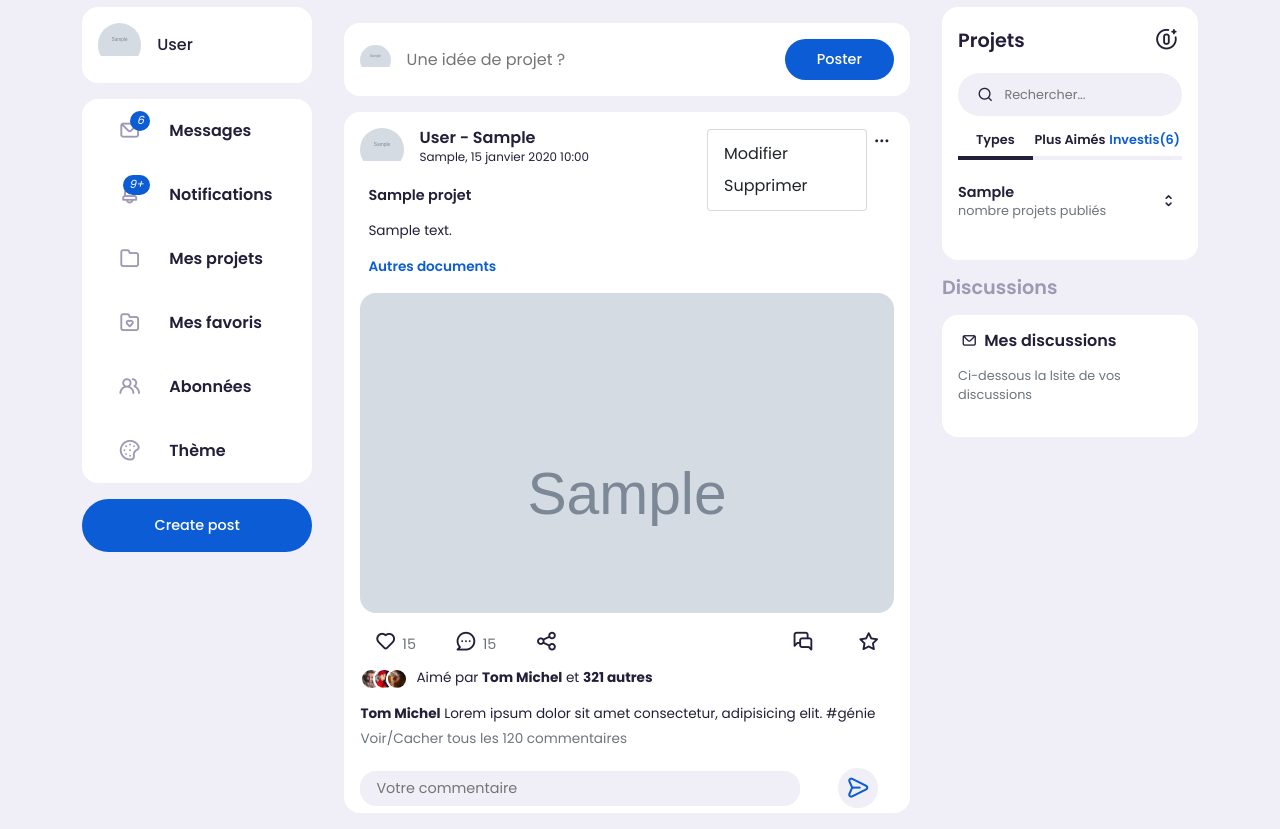
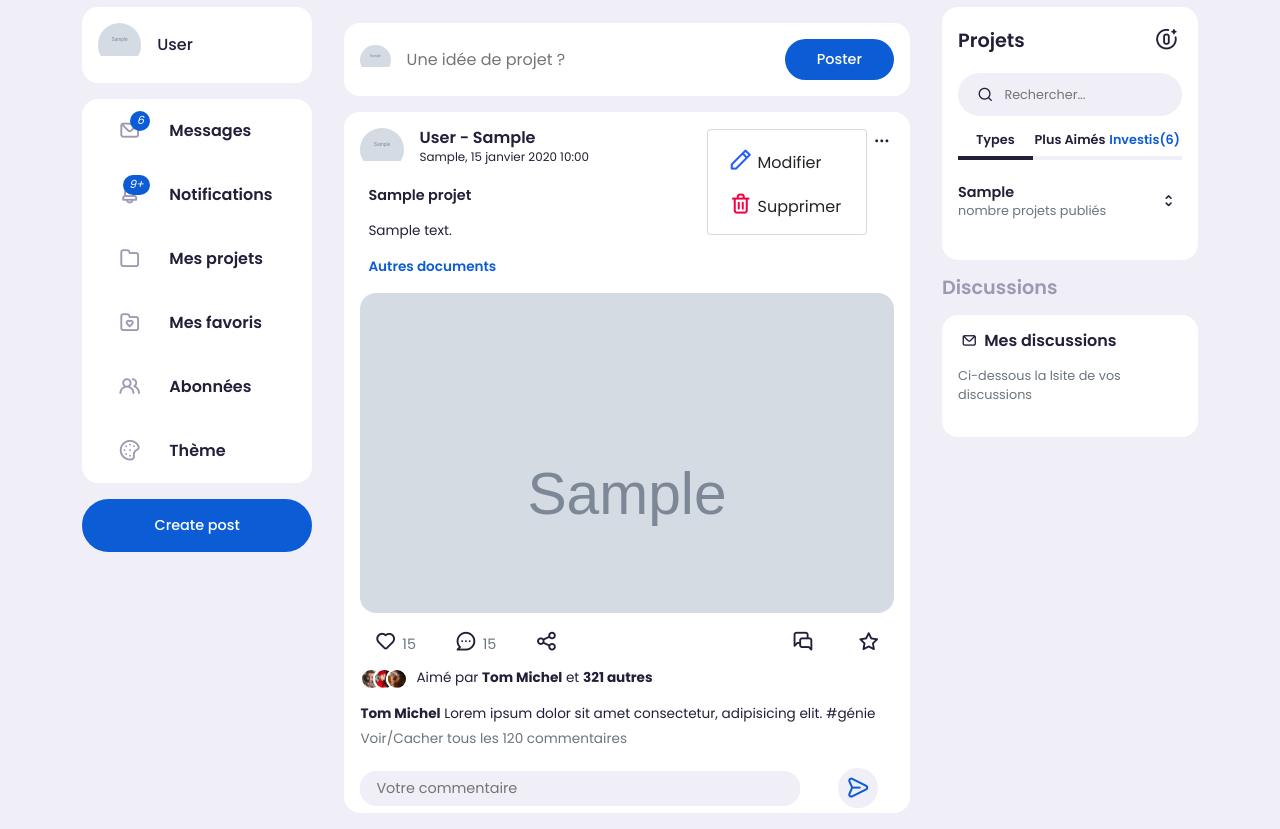
Before and after one commit to jeanpetitt/FindInvest, a Django app: page /accueil in a window 1280 px wide, after a click that opens the changed part. Shown: the part 79-908 px from the top of the page. Run offline with Django 4.2, Linux system fonts and the light colour scheme; a user stored in the database is signed in; tables that the repository leaves empty hold one stand-in row (values such as "Sample post"); grey boxes marked "Sample" are stand-in pictures; some libraries are stand-ins or nearby versions.

```diff
--- a/posts/views.py
+++ b/posts/views.py
@@ -125,7 +125,7 @@ def update_post(request, pk):
     context = {
         'err': err,
         'projet':projet,
-        'projet_form': projet_form,
+        'create_post_form': projet_form,
         'publied': publied
     }
 
--- a/templates/posts/accueil.html
+++ b/templates/posts/accueil.html
@@ -227,8 +227,8 @@
                                         <i class="uil uil-ellipsis-h"></i>
                                     </span>
                                     <ul class="dropdown-menu" aria-labelledby="dropdownPostActions">
-                                        <li><a class="dropdown-item" href="{% url 'update_post' post.id %}"  data-bs-toggle="modal" data-bs-target="#createPostModal">Modifier</a></li>
-                                        <li><a class="dropdown-item" href="{% url 'delete_post' post.id %}" onclick="return delete_post();">Supprimer</a></li>
+                                        <li><a class="dropdown-item" href="{% url 'update_post' post.id %}"  data-bs-toggle="modal" data-bs-target="#createPostModal"><i style="color:rgb(34, 92, 252); font-size: 1.5em;" class="uil uil-pen"></i>Modifier</a></li>
+                                        <li><a class="dropdown-item" href="{% url 'delete_post' post.id %}" onclick="return delete_post();"><i style="color:rgb(245, 1, 62); font-size: 1.5em;" class="uil uil-trash-alt"></i>Supprimer</a></li>
                                     </ul>
                                 </div>
                             {% endif %}
@@ -622,7 +622,7 @@
                             {{ err_create_post }}
 
 
-
+                    </div>
                     </form>
                 </div>
 
```
